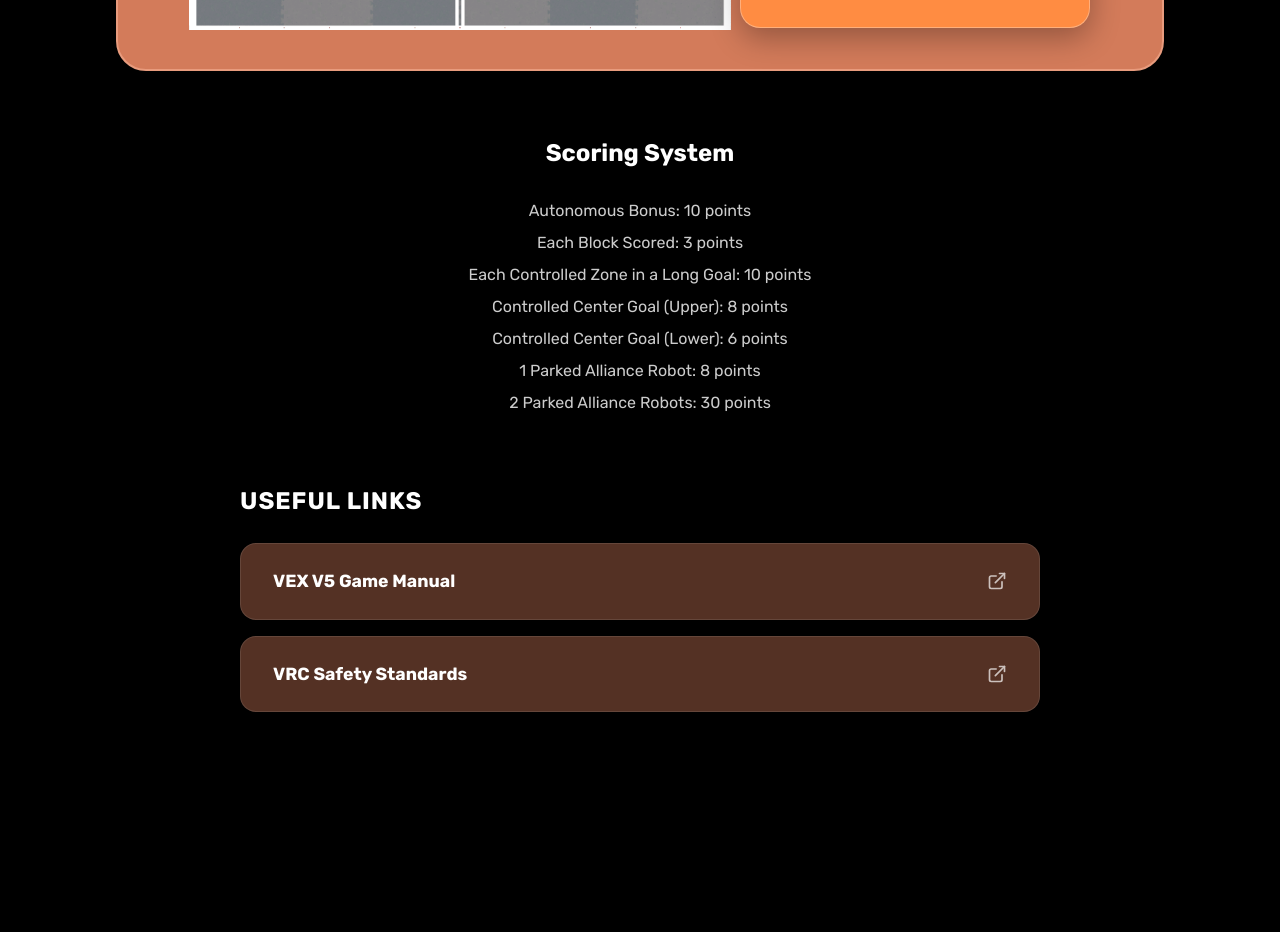
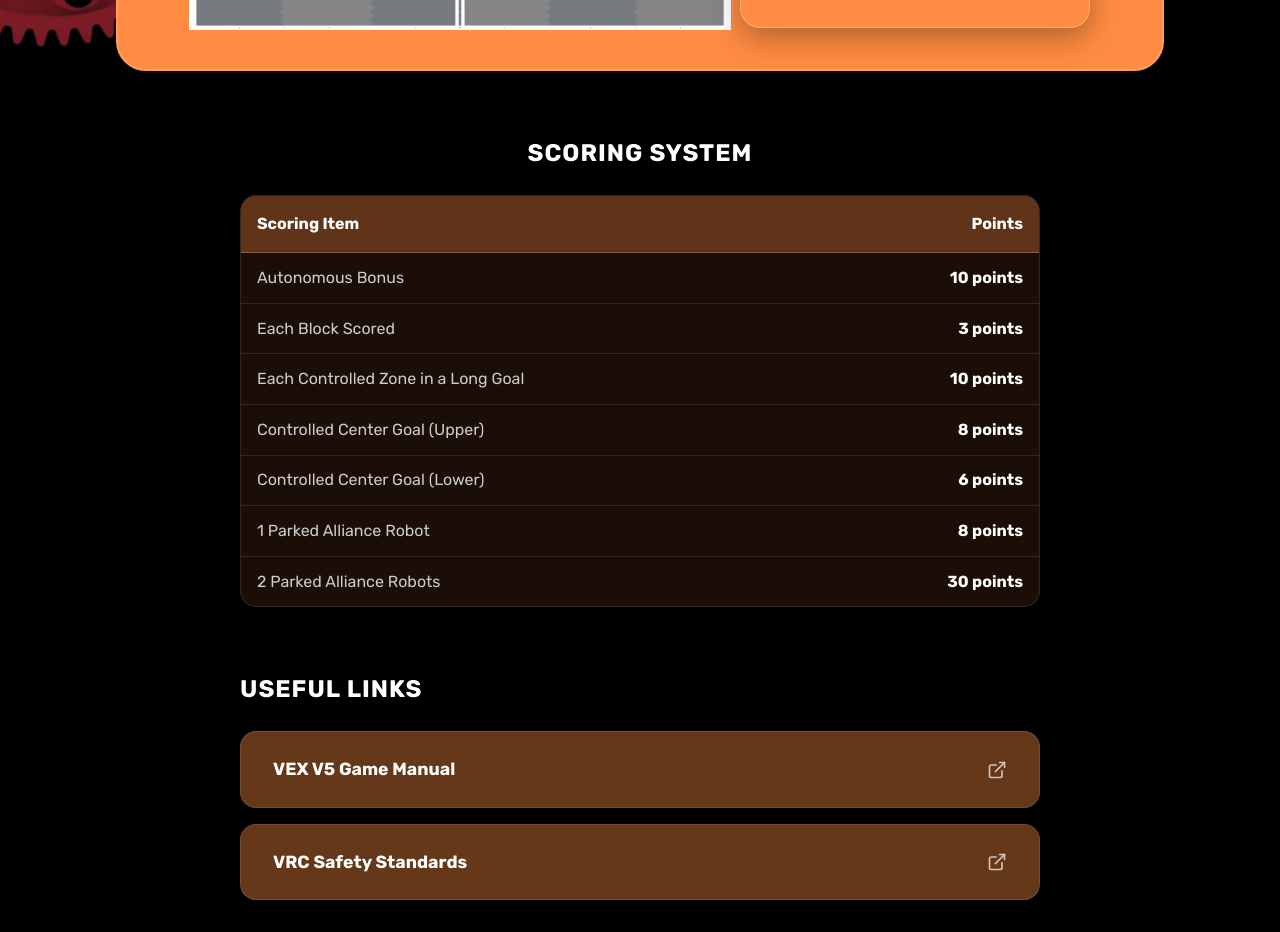
Before and after one commit to codersushi/beyond-the-bot, a Next.js app: page /gameoverview in a window 1280 px wide. Shown: the part 860-1792 px from the top of the page. Before the commit the page ends 1604 px from the top, so only its background shows below. Built offline with nearby package versions, Linux system fonts and the light colour scheme.

Commit message:
Game Analysis Page V1

```diff
--- a/app/gameoverview/page.tsx
+++ b/app/gameoverview/page.tsx
@@ -1,7 +1,7 @@
 'use client';
 import { Rubik } from "next/font/google";
 import { useState } from "react";
-// High-quality vector icons for info and external links
+import Rain from '../components/rain';
 import { Info, ExternalLink } from "lucide-react";
 
 const rubik = Rubik({ subsets: ['latin'], style: ['italic', 'normal'] });
@@ -154,11 +154,22 @@ export default function GameOverview() {
   ];
 
   const generalLinks = [
-    { title: "VEX V5 Game Manual", url: "https://www.vexrobotics.com/v5/competition/vrc-current-game" },
-    { title: "VRC Safety Standards", url: "https://www.roboticseducation.org/documents/2023/06/vrc-safety-policy.pdf/" }
+    { title: "VEX V5 Game Manual", url: "https://www.vexrobotics.com/push-back-manual?srsltid=AfmBOopYWEGAgtVb5QmFB10j9U7lTJrwfUl5YXwo7-dubIiT1OiQqyxb" },
+    { title: "VRC Safety Standards", url: "https://v5rc-kb.recf.org/hc/en-us/articles/9654207108503-Safety-Procedures-at-VEX-V5-Robotics-Competition-Events/" }
+  ];
+
+  const scoringData = [
+    { item: "Autonomous Bonus", points: "10 points" },
+    { item: "Each Block Scored", points: "3 points" },
+    { item: "Each Controlled Zone in a Long Goal", points: "10 points" },
+    { item: "Controlled Center Goal (Upper)", points: "8 points" },
+    { item: "Controlled Center Goal (Lower)", points: "6 points" },
+    { item: "1 Parked Alliance Robot", points: "8 points" },
+    { item: "2 Parked Alliance Robots", points: "30 points" }
   ];
 
   return (
+
     <main
       className={rubik.className}
       style={{
@@ -169,6 +180,14 @@ export default function GameOverview() {
         margin: '0 auto',
       }}
     >
+
+      {/* SPINNING OMNI-WHEEL + GEAR */}
+
+    <img src="/wheel.png" className="spin" style={{ width: '70vw', height: '40vw', zIndex: -1, position: 'fixed', top: '-10vw', right: '-30vw', opacity: 0.3}} />
+    <img src="/gear.png" className="spin" style={{ width: '70vw', height: '40vw', zIndex: -1, position: 'fixed', bottom: '-10vw', left: '-30vw', opacity: 0.5}} />
+
+    <Rain />
+
       <section style={{ marginBottom: '1.5rem', textAlign: 'center' }}>
         <h2 style={{ fontSize: 'clamp(1.5rem, 5vw, 3rem)', fontWeight: 'bold', marginBottom: '0.5rem' }}>
           GAME ANALYSIS
@@ -191,9 +210,9 @@ export default function GameOverview() {
 
       <div
         style={{
-          background: "#d37b5a",
+          background: "#ff8c42",
           borderRadius: "30px",
-          border: "2px solid #e89b7d",
+          border: "2px solid #ff9e5e",
           padding: "2rem",
           marginBottom: "4rem",
           display: "flex",
@@ -311,12 +330,22 @@ export default function GameOverview() {
                         alignItems: 'center',
                         justifyContent: 'space-between',
                         padding: '0.8rem 1rem',
-                        background: 'rgba(211, 123, 90, 0.6)',
+                        background: 'rgba(255, 140, 66, 0.6)',
                         borderRadius: '12px',
                         textDecoration: 'none',
                         color: 'white',
                         border: '1px solid rgba(255, 255, 255, 0.2)',
-                        transition: 'transform 0.2s',
+                        transition: 'all 0.2s',
+                      }}
+                      onMouseOver={(e) => {
+                        e.currentTarget.style.background = '#ffffff';
+                        e.currentTarget.style.color = '#ff8c42';
+                        e.currentTarget.style.border = '1px solid #ff8c42';
+                      }}
+                      onMouseOut={(e) => {
+                        e.currentTarget.style.background = 'rgba(255, 140, 66, 0.6)';
+                        e.currentTarget.style.color = 'white';
+                        e.currentTarget.style.border = '1px solid rgba(255, 255, 255, 0.2)';
                       }}
                     >
                       <span style={{ fontSize: '0.8rem', fontWeight: 'bold', textAlign: 'left' }}>
@@ -343,19 +372,33 @@ export default function GameOverview() {
         </div>
       </div>
 
-      <section style={{ marginBottom: '4rem', textAlign: 'center' }}>
-        <h2 style={{ fontSize: '1.5rem', marginBottom: '1.5rem', fontWeight: 'bold' }}>
+      <section style={{ marginBottom: '4rem', textAlign: 'center', maxWidth: '800px', margin: '0 auto 4rem auto' }}>
+        <h2 style={{ fontSize: '1.5rem', marginBottom: '1.5rem', fontWeight: 'bold', textTransform: 'uppercase', letterSpacing: '1px' }}>
           Scoring System
         </h2>
-        <ul style={{ color: '#ccc', lineHeight: '2', listStyle: 'none', padding: 0 }}>
-          <li>Autonomous Bonus: 10 points</li>
-          <li>Each Block Scored: 3 points</li>
-          <li>Each Controlled Zone in a Long Goal: 10 points</li>
-          <li>Controlled Center Goal (Upper): 8 points</li>
-          <li>Controlled Center Goal (Lower): 6 points</li>
-          <li>1 Parked Alliance Robot: 8 points</li>
-          <li>2 Parked Alliance Robots: 30 points</li>
-        </ul>
+        <div style={{
+          overflow: 'hidden',
+          background: 'rgba(255, 140, 66, 0.1)',
+          borderRadius: '16px',
+          border: '1px solid rgba(255, 255, 255, 0.1)'
+        }}>
+          <table style={{ width: '100%', borderCollapse: 'collapse', textAlign: 'left' }}>
+            <thead>
+              <tr style={{ background: 'rgba(255, 140, 66, 0.3)', borderBottom: '1px solid rgba(255, 255, 255, 0.2)' }}>
+                <th style={{ padding: '1rem', fontWeight: 'bold' }}>Scoring Item</th>
+                <th style={{ padding: '1rem', fontWeight: 'bold', textAlign: 'right' }}>Points</th>
+              </tr>
+            </thead>
+            <tbody>
+              {scoringData.map((row, index) => (
+                <tr key={index} style={{ borderBottom: index !== scoringData.length - 1 ? '1px solid rgba(255, 255, 255, 0.1)' : 'none' }}>
+                  <td style={{ padding: '0.8rem 1rem', color: '#ccc' }}>{row.item}</td>
+                  <td style={{ padding: '0.8rem 1rem', textAlign: 'right', fontWeight: 'bold' }}>{row.points}</td>
+                </tr>
+              ))}
+            </tbody>
+          </table>
+        </div>
       </section>
 
       <section style={{ maxWidth: '800px', margin: '0 auto' }}>
@@ -380,19 +423,23 @@ export default function GameOverview() {
                 alignItems: 'center',
                 justifyContent: 'space-between',
                 padding: '1.5rem 2rem',
-                background: 'rgba(211, 123, 90, 0.4)',
+                background: 'rgba(255, 140, 66, 0.4)',
                 borderRadius: '16px',
                 textDecoration: 'none',
                 color: 'white',
                 border: '1px solid rgba(255, 255, 255, 0.1)',
-                transition: 'transform 0.2s, background 0.2s',
+                transition: 'all 0.2s',
               }}
               onMouseOver={(e) => {
-                e.currentTarget.style.background = 'rgba(211, 123, 90, 0.6)';
+                e.currentTarget.style.background = '#ffffff';
+                e.currentTarget.style.color = '#ff8c42';
+                e.currentTarget.style.border = '1px solid #ff8c42';
                 e.currentTarget.style.transform = 'translateY(-2px)';
               }}
               onMouseOut={(e) => {
-                e.currentTarget.style.background = 'rgba(211, 123, 90, 0.4)';
+                e.currentTarget.style.background = 'rgba(255, 140, 66, 0.4)';
+                e.currentTarget.style.color = 'white';
+                e.currentTarget.style.border = '1px solid rgba(255, 255, 255, 0.1)';
                 e.currentTarget.style.transform = 'translateY(0)';
               }}
             >
```
